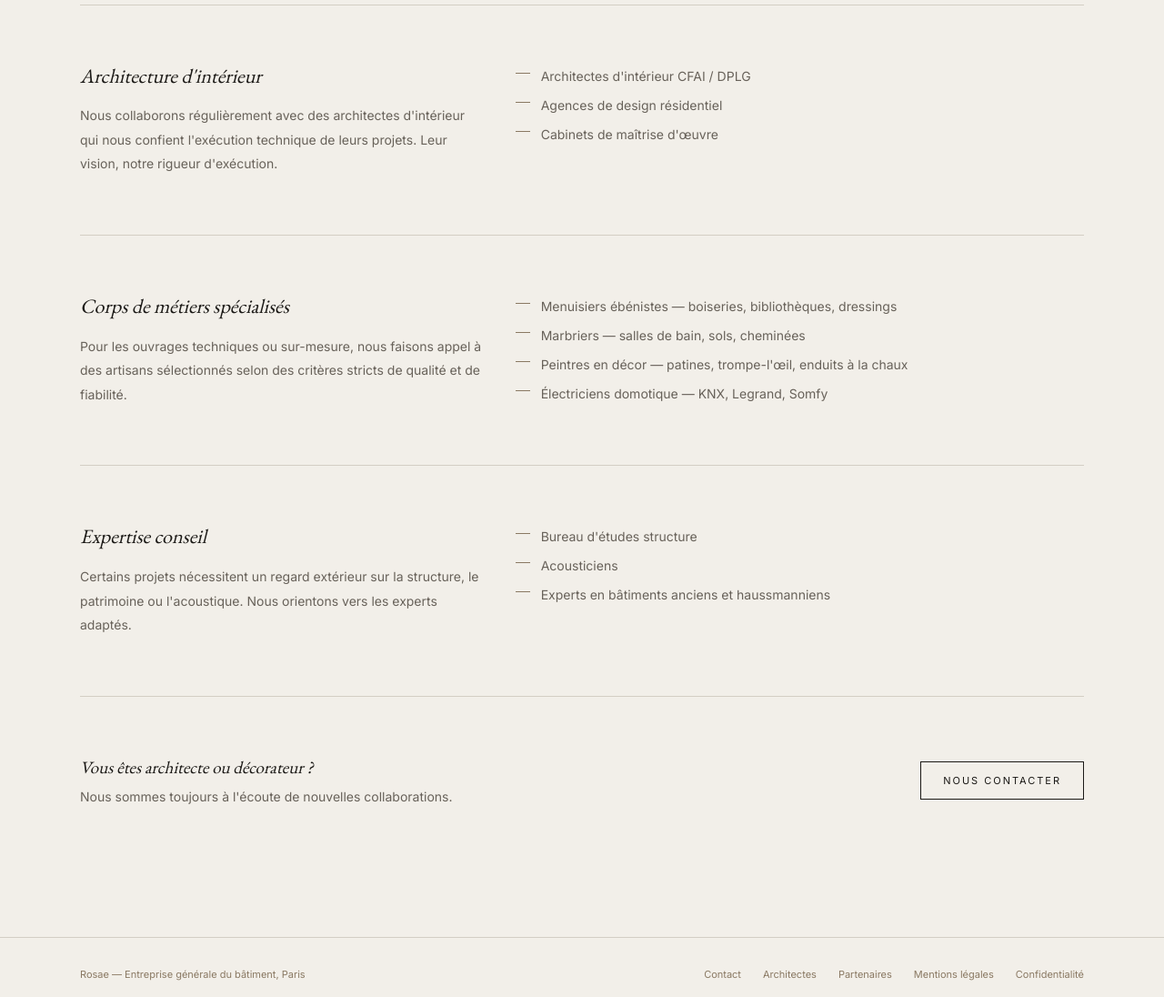
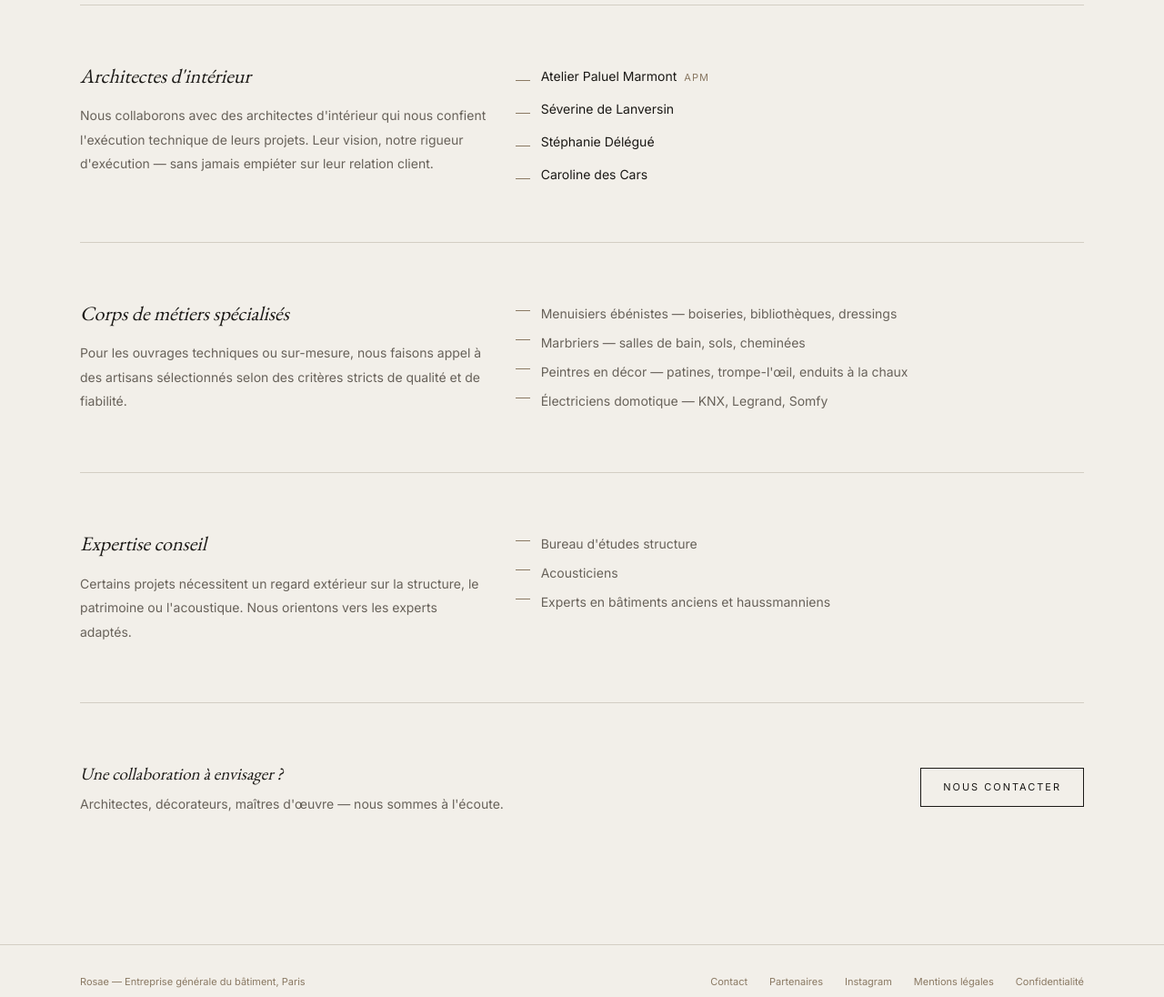
Before and after one commit to carl2sheriff/rosae-renovation, a Next.js app: page /partenaires in a window 1280 px wide. Shown: the part 374-1470 px from the top of the page at 91% size. Built offline with nearby package versions, Linux system fonts and the light colour scheme; no server answers.

Commit message:
feat(partenaires): archis nommés + redirect /architectes → /partenaires + retrait CTA + footer Instagram

```diff
--- a/app/_components/HomePage.tsx
+++ b/app/_components/HomePage.tsx
@@ -542,43 +542,6 @@ export function HomePage({
       )}
 
       {/* ══════════════════════════════════════════
-          CTA ARCHITECTES
-      ══════════════════════════════════════════ */}
-      <section className="mx-auto max-w-6xl px-5 sm:px-6">
-        <div
-          className="border-t pt-14 pb-14 md:pt-20 md:pb-20 flex flex-col sm:flex-row sm:items-end sm:justify-between gap-8"
-          style={{ borderColor: 'var(--line)' }}
-        >
-          <div>
-            <p
-              className="text-[10px] uppercase tracking-[0.2em] mb-4"
-              style={{ color: 'var(--accent)' }}
-            >
-              Architectes d&apos;intérieur
-            </p>
-            <p
-              className="font-serif italic"
-              style={{
-                fontSize: 'clamp(18px, 2.2vw, 26px)',
-                color: 'var(--text-1)',
-                lineHeight: 1.3,
-                maxWidth: '32ch',
-              }}
-            >
-              Vous concevez, nous exécutons — sans jamais toucher à vos honoraires.
-            </p>
-          </div>
-          <a
-            href="/architectes"
-            className="shrink-0 text-[10px] uppercase tracking-[0.18em] border px-6 py-3 transition-all duration-300 hover:bg-[var(--text-1)] hover:text-[var(--bg)]"
-            style={{ borderColor: 'var(--accent)', color: 'var(--accent)' }}
-          >
-            Programme partenaires →
-          </a>
-        </div>
-      </section>
-
-      {/* ══════════════════════════════════════════
           CONTACT
       ══════════════════════════════════════════ */}
       <section
--- a/app/_components/SiteFooter.tsx
+++ b/app/_components/SiteFooter.tsx
@@ -6,15 +6,20 @@ export function SiteFooter() {
         style={{ color: "var(--accent)" }}
       >
         <span>Rosae — Entreprise générale du bâtiment, Paris</span>
-        <div className="flex gap-6">
+        <div className="flex flex-wrap gap-6">
           <a href="/contact" className="transition-opacity duration-300 hover:opacity-70">
             Contact
           </a>
-          <a href="/architectes" className="transition-opacity duration-300 hover:opacity-70">
-            Architectes
-          </a>
           <a href="/partenaires" className="transition-opacity duration-300 hover:opacity-70">
             Partenaires
+          </a>
+          <a
+            href="https://www.instagram.com/rosae_renovation"
+            target="_blank"
+            rel="noopener noreferrer"
+            className="transition-opacity duration-300 hover:opacity-70"
+          >
+            Instagram
           </a>
           <a href="/mentions-legales" className="transition-opacity duration-300 hover:opacity-70">
             Mentions légales
--- a/app/partenaires/page.tsx
+++ b/app/partenaires/page.tsx
@@ -5,20 +5,17 @@ import type { Metadata } from "next";
 export const metadata: Metadata = {
   title: "Partenaires — Rosae Rénovation",
   description:
-    "Rosae travaille avec un réseau d'architectes, de décorateurs et de spécialistes pour offrir une rénovation complète et cohérente.",
+    "Rosae collabore avec des architectes d'intérieur, des artisans spécialisés et des experts conseil pour garantir une rénovation d'exception.",
 };
 
+const ARCHITECTES = [
+  { nom: "Atelier Paluel Marmont", sigle: "APM" },
+  { nom: "Séverine de Lanversin", sigle: null },
+  { nom: "Stéphanie Délégué", sigle: null },
+  { nom: "Caroline des Cars", sigle: null },
+];
+
 const PARTENAIRES = [
-  {
-    categorie: "Architecture d'intérieur",
-    texte:
-      "Nous collaborons régulièrement avec des architectes d'intérieur qui nous confient l'exécution technique de leurs projets. Leur vision, notre rigueur d'exécution.",
-    profils: [
-      "Architectes d'intérieur CFAI / DPLG",
-      "Agences de design résidentiel",
-      "Cabinets de maîtrise d'œuvre",
-    ],
-  },
   {
     categorie: "Corps de métiers spécialisés",
     texte:
@@ -78,6 +75,53 @@ export default function PartenairesPage() {
           </div>
         </section>
 
+        {/* ── Architectes d'intérieur ─────────────── */}
+        <section className="mx-auto max-w-6xl px-5 pb-16 sm:px-6">
+          <div
+            className="grid gap-8 border-b pb-16 md:grid-cols-[1fr_1.4fr]"
+            style={{ borderColor: "var(--line)" }}
+          >
+            <div>
+              <h2
+                className="font-serif italic"
+                style={{ fontSize: "clamp(16px, 1.8vw, 22px)", lineHeight: 1.3 }}
+              >
+                Architectes d&apos;intérieur
+              </h2>
+              <p
+                className="mt-4 text-sm leading-[1.9]"
+                style={{ color: "var(--text-2)" }}
+              >
+                Nous collaborons avec des architectes d&apos;intérieur qui nous confient
+                l&apos;exécution technique de leurs projets. Leur vision, notre rigueur
+                d&apos;exécution — sans jamais empiéter sur leur relation client.
+              </p>
+            </div>
+            <ul className="flex flex-col gap-4 self-start mt-1">
+              {ARCHITECTES.map(({ nom, sigle }) => (
+                <li key={nom} className="flex items-baseline gap-3 text-sm">
+                  <span
+                    className="mt-[6px] h-[1px] w-4 shrink-0 inline-block"
+                    style={{ backgroundColor: "var(--accent)" }}
+                    aria-hidden="true"
+                  />
+                  <span style={{ color: "var(--text-1)" }}>
+                    {nom}
+                    {sigle && (
+                      <span
+                        className="ml-2 text-[11px] uppercase tracking-[0.1em]"
+                        style={{ color: "var(--accent)" }}
+                      >
+                        {sigle}
+                      </span>
+                    )}
+                  </span>
+                </li>
+              ))}
+            </ul>
+          </div>
+        </section>
+
         {/* ── Partenaires ─────────────────────────── */}
         {PARTENAIRES.map(({ categorie, texte, profils }) => (
           <section
@@ -128,10 +172,10 @@ export default function PartenairesPage() {
           >
             <div>
               <p className="font-serif italic text-[17px] sm:text-[19px]">
-                Vous êtes architecte ou décorateur ?
+                Une collaboration à envisager ?
               </p>
               <p className="mt-2 text-sm" style={{ color: "var(--text-2)" }}>
-                Nous sommes toujours à l&apos;écoute de nouvelles collaborations.
+                Architectes, décorateurs, maîtres d&apos;œuvre — nous sommes à l&apos;écoute.
               </p>
             </div>
             <a
--- a/app/sitemap.ts
+++ b/app/sitemap.ts
@@ -35,12 +35,6 @@ export default function sitemap(): MetadataRoute.Sitemap {
       priority: 0.7,
     },
     {
-      url: `${BASE_URL}/architectes`,
-      lastModified: new Date(),
-      changeFrequency: "monthly",
-      priority: 0.7,
-    },
-    {
       url: `${BASE_URL}/partenaires`,
       lastModified: new Date(),
       changeFrequency: "monthly",
--- a/next.config.ts
+++ b/next.config.ts
@@ -2,6 +2,12 @@ import type { NextConfig } from "next";
 import { withPayload } from "@payloadcms/next/withPayload";
 
 const nextConfig: NextConfig = {
+  async redirects() {
+    return [
+      { source: "/architectes", destination: "/partenaires", permanent: true },
+      { source: "/architectes/merci", destination: "/contact", permanent: true },
+    ];
+  },
   typescript: {
     ignoreBuildErrors: true,
   },
```
